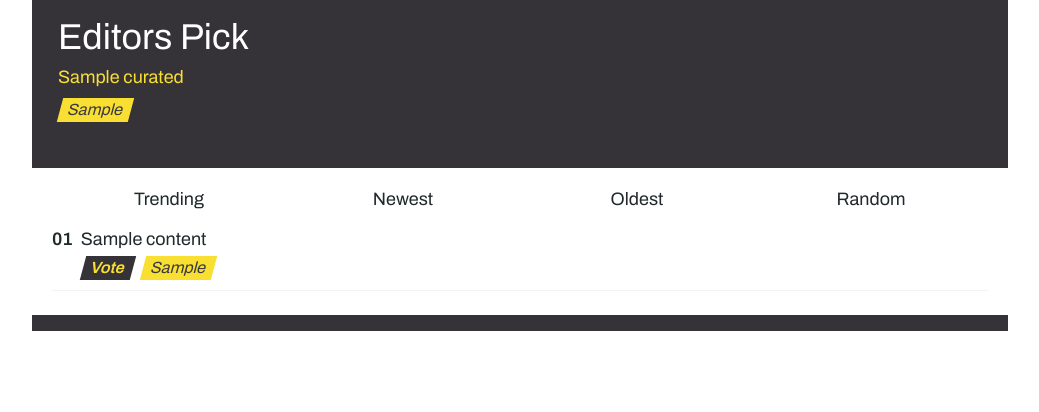
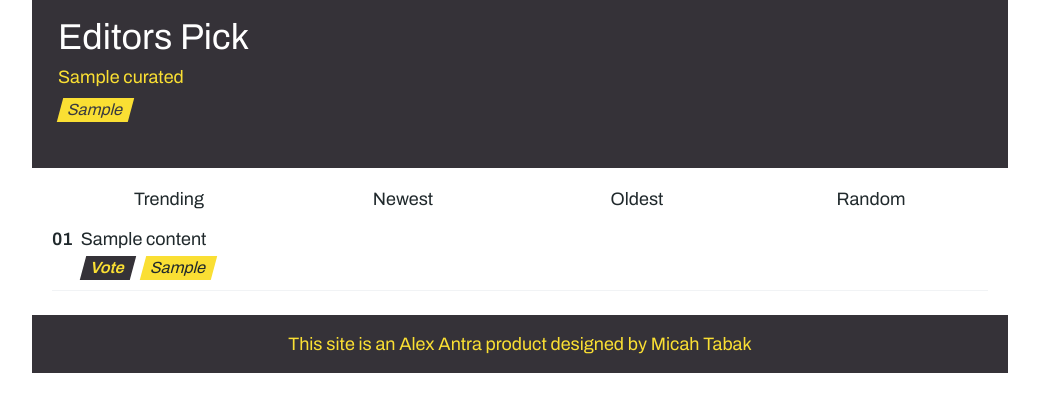
Before and after one commit to ronsoak/UL, a Django app: template contentfeed/templates/feed.html in a window 1280 px wide. Shown: the part 89-501 px from the top of the page, without its empty margins (120-1159 px from the left). Run offline with Django 3.2, Linux system fonts and the light colour scheme; the template is opened without the code that fills it: most values are stand-ins (such as "Sample title", 1, 10 or a date in 2020); some libraries are stand-ins or nearby versions.

Commit message:
fixed footer and pagenation

```diff
--- a/blogsite/urls.py
+++ b/blogsite/urls.py
@@ -24,9 +24,6 @@ from jsl_django_sitemap.views import sitemaps
 urlpatterns = [
     path('admin/', admin.site.urls), #change this on deployment
     path('',include('contentfeed.urls')),
-    path(
-        "robots.txt",
-        TemplateView.as_view(template_name="robots.txt", content_type="text/plain"),
-    ),
+    path("robots.txt",TemplateView.as_view(template_name="robots.txt", content_type="text/plain"),),
     path('sitemap.xml', sitemap, {'sitemaps': sitemaps}, name='django.contrib.sitemaps.views.sitemap'),
 ]
--- a/contentfeed/static/CSS/custom.css
+++ b/contentfeed/static/CSS/custom.css
@@ -91,12 +91,11 @@
 /* -- -- Colors       */
 /* -- -- -- -- -- --  */
 .text-dark{ color:#353238     !important;}
+.tdn{ text-decoration: none     !important;}
 /* -- -- -- -- -- --  */
 /* -- -- Borders      */
 /* -- -- -- -- -- --  */
 .bt-2{border-top:2px solid black !important;}
-
-
 /* -- -- -- -- -- -- -- -- -- -- -- -- -- -- -- -- -- -- -- --  */
 /* -- -- STANDARD IDS   */
 /* -- -- -- -- -- -- -- -- -- -- -- -- -- -- -- -- -- -- -- --  */
@@ -166,11 +165,6 @@
     margin:1.5rem 0.5rem;
     transform:skew(-15deg);
     font-size:.85rem;
-}
-#header-medium>a{
-    /* Mainly for find more of my work */
-    transform: none;
-    color: #EEE9D7;
 }
 /* About Image */
 #img-about{
@@ -265,6 +259,11 @@
     letter-spacing:-0.1rem;
     vertical-align:middle;
 }
+/* JS will change the text of this title. a span is hiding  */
+#titleText::after{
+    visibility:visible;
+    content:attr(data-title);
+}
 #tri-opt{
     /* M */
     max-width:100%;
@@ -276,14 +275,6 @@
     width:100%;
     -ms-flex:none;
     flex:none;
-}
-/* -- -- -- -- -- -- -- -- -- -- -- -- -- -- -- -- -- -- -- --  */
-/* -- -- MISC   */
-/* -- -- -- -- -- -- -- -- -- -- -- -- -- -- -- -- -- -- -- --  */
-/* JS will change the text of this title. a span is hiding  */
-#titleText::after{
-    visibility:visible;
-    content:attr(data-title);
 }
 /* -- -- -- -- -- -- -- -- -- -- -- -- -- -- -- -- -- -- -- --  */
 /* -- -- MEDIA   */
--- a/contentfeed/static/CSS/spectre.css
+++ b/contentfeed/static/CSS/spectre.css
@@ -3173,7 +3173,6 @@ summary.accordion-header::-webkit-details-marker {
 }
 
 .text-primary {
-  /* color: #5755d9 !important; */
   color: #FADF33 !important;
 }
 
--- a/contentfeed/templates/feed.html
+++ b/contentfeed/templates/feed.html
@@ -51,27 +51,30 @@
             {% endif %}
             <div class="tile-content">
                 <div class="pb-1"><a href="/itemclicked/{{i.item_id}}" target="_blank">{{i.item_title}}</a></div>
-                <div><span id="cvote" class="chip bg-dark mr-2"><a href="upvote/{{i.item_id}}">Vote</a></span><span class="chip">{{i.item_source}}</span></div>
+                <div><span id="cvote" class="chip bg-dark mr-2"><a class="tdn" href="upvote/{{i.item_id}}">Vote</a></span><span class="chip"><a class="tdn" href="/sites">{{i.item_source}}</a></span></div>
             </div>
         </div>
     <div class="divider"></div>
     {% empty %}
         <p>No Content to display</p>
     {% endfor %}
+    <div class="columns pagination">
+        <div class="column col-6 step-links">
+            {% if page_obj.has_previous %}
+            <div id="header-medium">
+                <span class="bg-yellow px-1r fnt-med"><a class="tdn" href="?page={{ page_obj.previous_page_number }}">PREVIOUS</a></span>
+              </div>
+            {% endif %}
+        </div>
+        <div class="column col-6 step-links text-right">
+            {% if page_obj.has_next %}
+            <div id="header-medium">
+                <span class="bg-yellow px-1r fnt-med"><a class="tdn" href="?page={{ page_obj.next_page_number }}">NEXT</a></span>
+              </div>
+            {% endif %}
+        </div>
     </div>
-    <div class="pagination">
-        <span class="step-links">
-            {% if page_obj.has_previous %}
-                <a href="?page=1">&laquo; first</a>
-                <a href="?page={{ page_obj.previous_page_number }}">previous</a>
-            {% endif %}
-
-            {% if page_obj.has_next %}
-                <a href="?page={{ page_obj.next_page_number }}">next</a>
-                <a href="?page={{ page_obj.paginator.num_pages }}">last &raquo;</a>
-            {% endif %}
-        </span>
-    </div>
+</div>
     {% endwith %}
     {% endwith %}
 {% endblock %}
--- a/contentfeed/templates/standard.html
+++ b/contentfeed/templates/standard.html
@@ -70,9 +70,9 @@
     {% block content %} {% endblock %}
     <!-- Footer -->
     <div class="container grid-lg mt-2 p-0">
-        <div id="footer" class="columns p-2 bg-dark">
+        <div class="columns p-2 bg-dark">
             <div class="column col-1"></div>
-            <div class="column col-10"></div>
+            <div class="column col-10 text-center py-hr text-primary"><span>This site is an <a class="text-primary" href="https://linktr.ee/antranaut">Alex Antra</a> product designed by <a class="text-primary" href="https://samuelgerardtabak.myportfolio.com/?fbclid=IwAR0i0IHdOk4EXvj-WZfnxwyP5mCe8xF5kCJU4np-9U9FbSlniOr0iD2zIcw">Micah Tabak</a></span></div>
             <div class="column col-1"></div>
     </div>
   </body>
```
Also changed, not shown: contentfeed/templates/about.html (+5 -2 lines), 1 other file.
